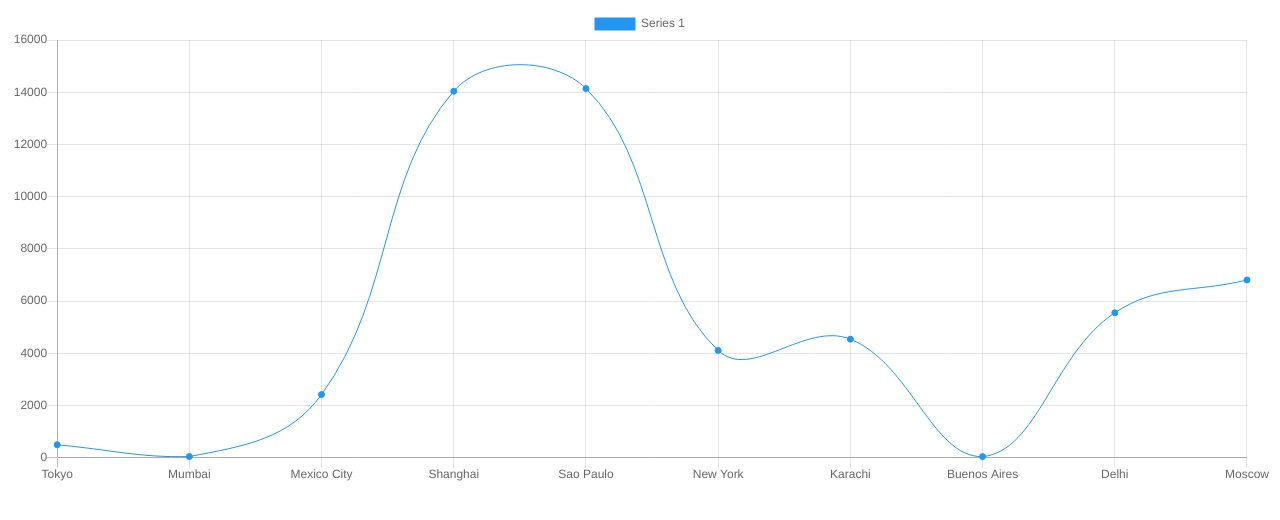
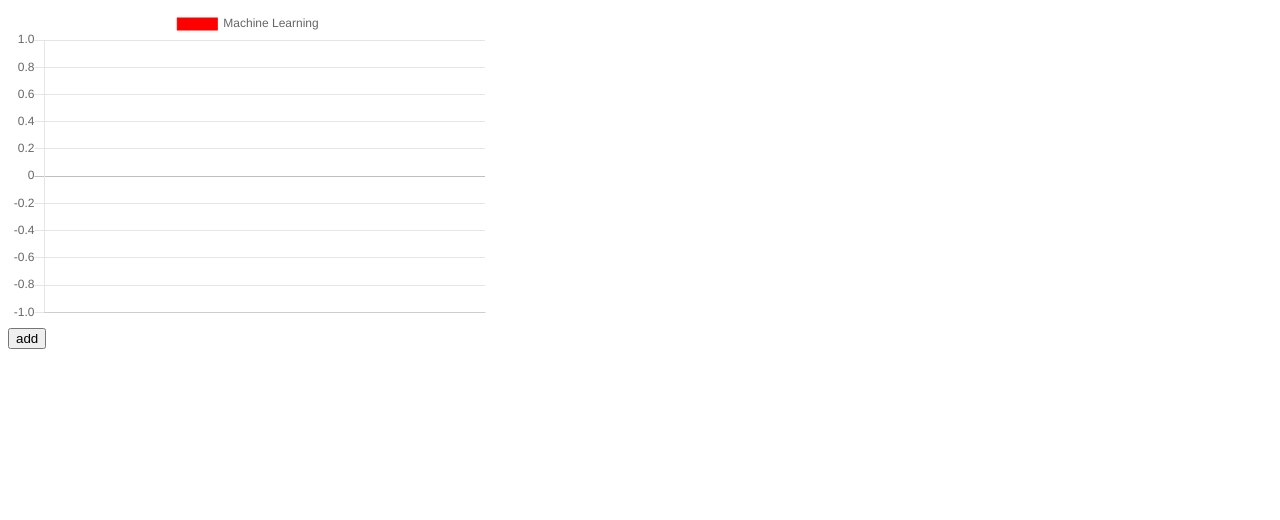
Before and after one commit to taixingbi/express-chartJS, a website: page app/index.html in a window 1280 px wide. Drawn offline with nearby package versions, Linux system fonts and the light colour scheme.

Commit message:
push new data

```diff
--- a/app/index.html
+++ b/app/index.html
@@ -5,14 +5,17 @@
         <link rel="stylesheet" type="text/css" href="style.css">
         <script src="https://ajax.googleapis.com/ajax/libs/jquery/3.5.1/jquery.min.js"></script>
         <script src="https://cdnjs.cloudflare.com/ajax/libs/Chart.js/2.4.0/Chart.min.js"></script>
-
-        <script src="index.js" >
-        </script>
-
     </head>
 
+
    <body>
-        <canvas id="canvas" width="640" height="480"></canvas>
+       <div class= component_chart>
+        <canvas id="canvas" width="480" height="320"></canvas>
+        <button onclick= "add()"> add </button>
+       </div>
 
     </body>
+
+    <script src="index.js" > </script>
+
 </html>
--- a/app/index.js
+++ b/app/index.js
@@ -1,27 +1,63 @@
+// setInterval(count, 1000);
 
+cnt= 0;
+function count(){
+    cnt = cnt + 1;
+    console.log(cnt);
+    add()
+}
 
-$(function() {
+function add(){
+    var data= [0.9,	-0.8, 0.2, -0.6, 0.6, 0.9,	-0.8, 0.2, -0.6, 0.6];
+    var labels= ["09:45:23", "09:45:23", "09:45:23", "09:45:23", "09:45:23", "09:45:23", "09:45:23", "09:45:23", "09:45:23", "09:45:23"];
+
+    i= cnt;
+    updateChart(data.slice(i, i+5), labels.slice(i, i+5));
+}
+
+function updateChart (data, labels) {
+    window.myChart.data.labels= labels;
+    window.myChart.data.datasets[0].data= data;
+    window.myChart.update();
+};
+
+window.onload = function() {
     var canvas = document.getElementById("canvas");
-        if(canvas.getContext) {
     var ctx = canvas.getContext("2d");
 
-            var myChart = new Chart(ctx, {
+    maxValueYPixel= 200;
+    minValueYPixel= 130;
+    var gradient = ctx.createLinearGradient(0, maxValueYPixel, 0, minValueYPixel);//0 200 0 130
+    gradient.addColorStop(0, 'green');
+    gradient.addColorStop(1, 'red');
+
+    window.myChart = new Chart(ctx, {
         type: 'line',
         data: {
-                    labels: ["Tokyo",	"Mumbai",	"Mexico City",	"Shanghai",	"Sao Paulo",	"New York",	"Karachi","Buenos Aires",	"Delhi","Moscow"],
+            labels: [],
             datasets: [{
-                        label: 'Series 1', // Name the series
-                        data: [500,	50,	2424,	14040,	14141,	4111,	4544,	47,	5555, 6811], // Specify the data values array
+                label: 'Machine Learning',
+                data: [],
                 fill: false,
-                        borderColor: '#2196f3', // Add custom color border (Line)
-                        backgroundColor: '#2196f3', // Add custom color background (Points and Fill)
-                        borderWidth: 1 // Specify bar border width
+                borderColor: '#2196f3',
+                backgroundColor: '#2196f3',
+                borderWidth: 1,
+                borderColor: gradient,
             }]},
         options: {
-                  responsive: true, // Instruct chart js to respond nicely.
-                  maintainAspectRatio: false, // Add to prevent default behaviour of full-width/height
+            responsive: false,
+            maintainAspectRatio: false,
+            scales: {
+                yAxes: [{
+                  ticks: {
+                    suggestedMin: -1,
+                    suggestedMax: 1,
+                  },
+                }],
+
+              }
         }
     });
 
-        }
-});
+
+};
--- a/app/style.css
+++ b/app/style.css
@@ -1,4 +1,10 @@
 h5 {
-    border: 1px solid powderblue;
-    text-align: center;
-  }
+  border: 1px solid powderblue;
+  text-align: center;
+}
+
+component_chart {
+
+  border: 1px solid powderblue;
+  background-color: bisque;
+}
--- a/server.js
+++ b/server.js
@@ -11,5 +11,5 @@ app.get('/', function(req, res) {
 
 
 
-port= 3000
+port= 3010
 app.listen(port, () => console.log(`Example app listening at http://localhost:${port}`))
```
Also changed, not shown: app/index copy.js (added, +43 -0 lines). Lines whose indentation alone changed are shown as unchanged.
